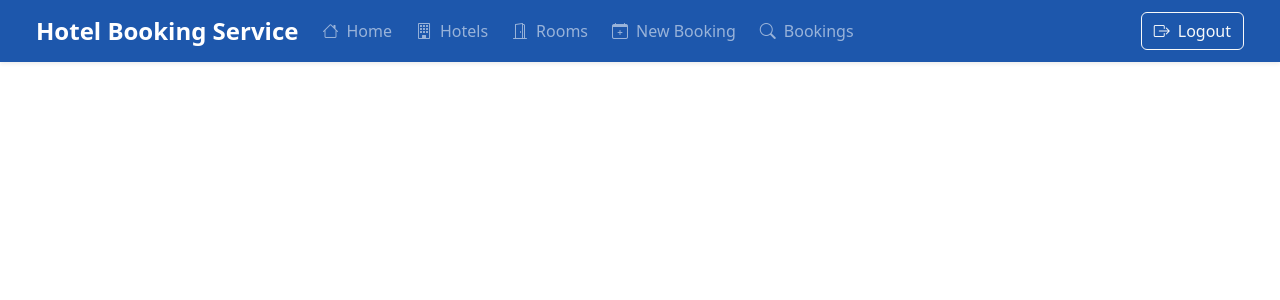
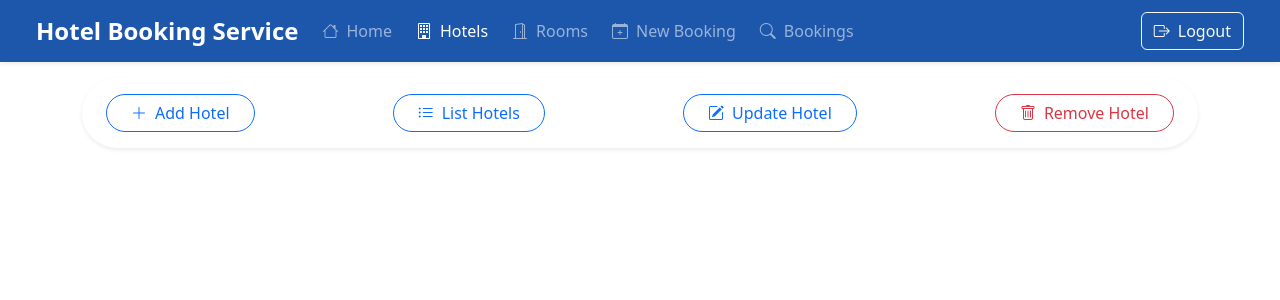
Before and after one commit to sach-cp/hotel-booking-app-ui, an Angular app: page /hotel-booking-app-ui/hotel-management in a window 1280 px wide. Before the commit this address led to /hotel-booking-app-ui/. Shown: the top 300 px of the page. Built offline with nearby package versions, Linux system fonts and the light colour scheme.

Commit message:
Added hotel & room management component

```diff
--- /dev/null
+++ b/src/app/hotel-management/hotel-management.html
@@ -0,0 +1,35 @@
+<section class="py-3">
+    <div class="container">
+        <div class="d-flex flex-wrap justify-content-between align-items-center gap-2
+             px-4 py-3 rounded-pill shadow-sm bg-white">
+
+            <a routerLink="add" routerLinkActive="active"
+                class="btn btn-outline-primary d-flex align-items-center gap-2 rounded-pill px-4">
+                <i class="bi bi-plus-lg"></i>
+                Add Hotel
+            </a>
+
+            <a routerLink="list" routerLinkActive="active"
+                class="btn btn-outline-primary d-flex align-items-center gap-2 rounded-pill px-4">
+                <i class="bi bi-list-ul"></i>
+                List Hotels
+            </a>
+
+            <a routerLink="update" routerLinkActive="active"
+                class="btn btn-outline-primary d-flex align-items-center gap-2 rounded-pill px-4">
+                <i class="bi bi-pencil-square"></i>
+                Update Hotel
+            </a>
+
+            <a routerLink="remove" routerLinkActive="active"
+                class="btn btn-outline-danger d-flex align-items-center gap-2 rounded-pill px-4">
+                <i class="bi bi-trash"></i>
+                Remove Hotel
+            </a>
+
+        </div>
+    </div>
+</section>
+
+<!-- Child routes load here -->
+<router-outlet></router-outlet>
--- /dev/null
+++ b/src/app/room-management/room-management.css
@@ -0,0 +1,5 @@
+a.active {
+    background-color: var(--bs-primary);
+    color: #fff !important;
+    border-color: var(--bs-primary);
+}
--- /dev/null
+++ b/src/app/room-management/room-management.html
@@ -0,0 +1,35 @@
+<section class="py-3">
+    <div class="container">
+        <div class="d-flex flex-wrap justify-content-between align-items-center gap-2
+             px-4 py-3 rounded-pill shadow-sm bg-white">
+
+            <a routerLink="add" routerLinkActive="active"
+                class="btn btn-outline-primary d-flex align-items-center gap-2 rounded-pill px-4">
+                <i class="bi bi-plus-lg"></i>
+                Add Room
+            </a>
+
+            <a routerLink="list" routerLinkActive="active"
+                class="btn btn-outline-primary d-flex align-items-center gap-2 rounded-pill px-4">
+                <i class="bi bi-list-ul"></i>
+                List Rooms
+            </a>
+
+            <a routerLink="update" routerLinkActive="active"
+                class="btn btn-outline-primary d-flex align-items-center gap-2 rounded-pill px-4">
+                <i class="bi bi-pencil-square"></i>
+                Update Room
+            </a>
+
+            <a routerLink="remove" routerLinkActive="active"
+                class="btn btn-outline-danger d-flex align-items-center gap-2 rounded-pill px-4">
+                <i class="bi bi-trash"></i>
+                Remove Room
+            </a>
+
+        </div>
+    </div>
+</section>
+
+<!-- Child routes render here -->
+<router-outlet></router-outlet>
```
Also changed, not shown: src/app/app.routes.ts (+18 -0 lines), src/app/hotel-management/hotel-management.ts (added, +14 -0 lines), src/app/room-management/room-management.ts (added, +14 -0 lines), src/app/hotel-management/hotel-management.css (added), 2 other files (tests, documents, lock files or other folders).
